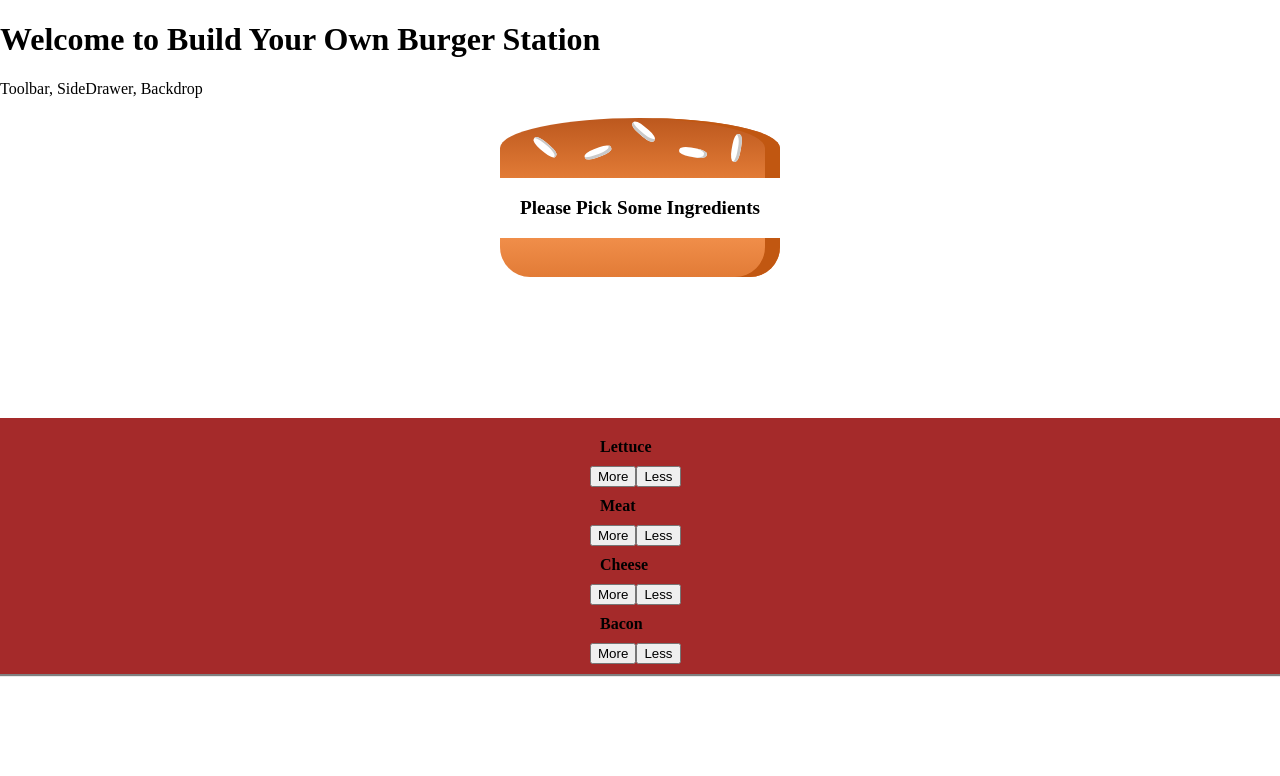
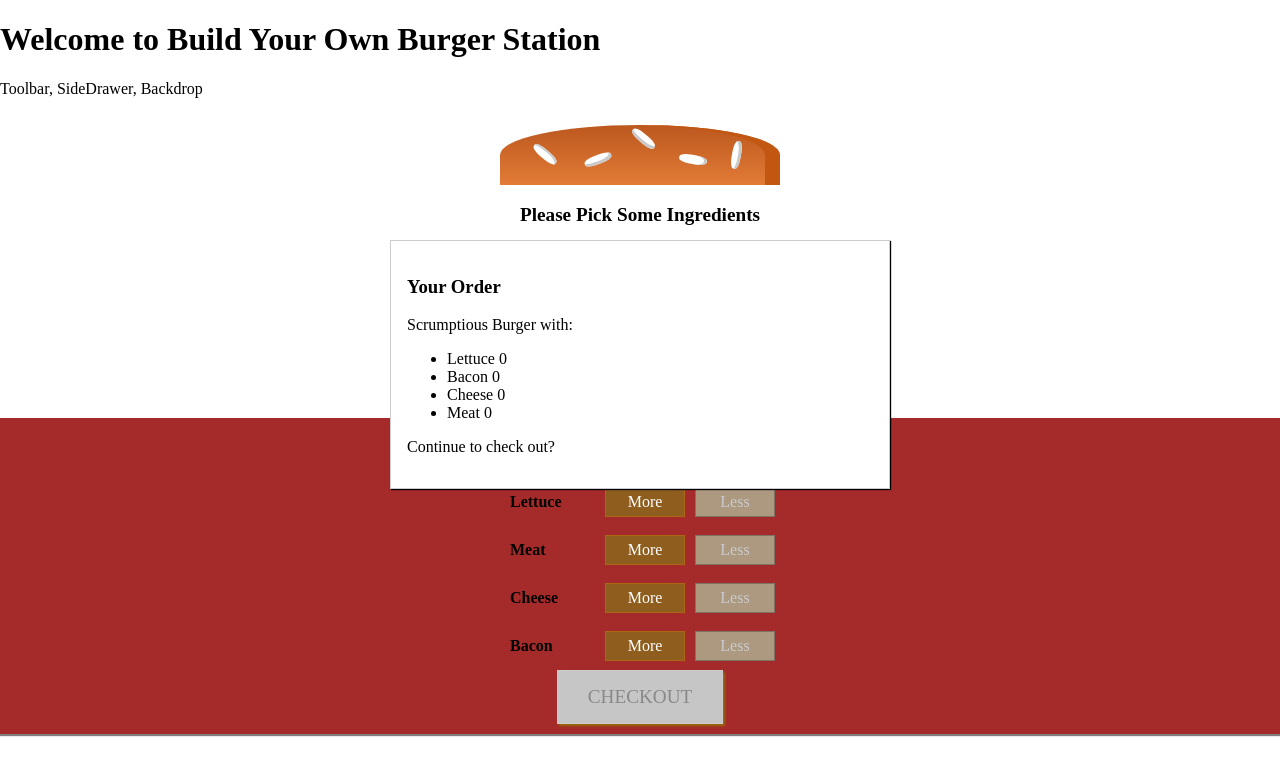
Before and after one commit to AndyMMunro/Burger.io, a React (Create React App) app: page / in a window 1280 px wide. Shown: the top 776 px of the page. Built offline with nearby package versions, Linux system fonts and the light colour scheme; a web font is replaced by a local one.

Commit message:
check out button with disable ability and order summary added

```diff
--- a/src/components/Burger/BuildControls/BuildControl/BuildControl.js
+++ b/src/components/Burger/BuildControls/BuildControl/BuildControl.js
@@ -3,10 +3,17 @@
 
 const buildControls =(props) =>(
 
-  <div className={classes.BuildControls} >
+  <div className={classes.BuildControl} >
     <div className={classes.Label} >{props.label}</div>
-    <button className={classes.More} onClick={props.addIngredientHandler} >More</button>
-    <button className={classes.Less} onClick={props.removeIngredientHandler}>Less</button>
+    <button
+      className={classes.More}
+      onClick={props.addIngredientHandler} >More
+    </button>
+    <button
+      className={classes.Less}
+      onClick={props.removeIngredientHandler}
+      disabled={props.disabled}>Less
+    </button>
   </div>
 
 );
--- a/src/components/Burger/BuildControls/BuildControls.js
+++ b/src/components/Burger/BuildControls/BuildControls.js
@@ -1,5 +1,6 @@
 import React from 'react';
-import classes from './BuildControls.module.css'
+import classes from './BuildControls.module.css';
+
 import BuildControl from './BuildControl/BuildControl';
 
 const controls = [
@@ -11,6 +12,7 @@
 
 const buildControls = (props) =>(
   <div className={classes.BuildControls}>
+    <p>Current Price: <strong>${props.totalPrice.toFixed(2)}</strong> </p>
 
     {controls.map(control =>(
       <BuildControl
@@ -18,9 +20,16 @@
         label={control.label}
         addIngredientHandler={()=> props.addIngredientHandler(control.type)}
         removeIngredientHandler={()=> props.removeIngredientHandler(control.type)}
-        disabledInfo ={props.disabledInfo}
+        disabled ={props.disabledInfo[control.type]}
         />
     ))}
+
+    <button
+    className={classes.OrderButton}
+    disabled={!props.purchasable}
+    onClick={props.purchaseHandler}
+    >
+      CHECKOUT</button>
 
   </div>
 );
--- a/src/components/Burger/BuildControls/BuildControls.module.css
+++ b/src/components/Burger/BuildControls/BuildControls.module.css
@@ -8,3 +8,45 @@
   margin: auto;
   padding: 10px 0;
 }
+
+
+.OrderButton {
+  background-color: #DAD735;
+  outline: none;
+  cursor: pointer;
+  border: 1px solid #966909;
+  color: #966909;
+  font-family: inherit;
+  font-size: 1.2em;
+  padding: 15px 30px;
+  box-shadow: 2px 2px 2px #966909;
+}
+
+.OrderButton:hover, .OrderButton:active {
+  background-color: #A0DB41;
+  border: 1px solid #966909;
+  color: #966909;
+}
+
+.OrderButton:disabled {
+  background-color: #C7C6C6;
+  cursor: not-allowed;
+  border: 1px solid #ccc;
+  color: #888888;
+}
+
+.OrderButton:not(:disabled) {
+  animation: enable 0.3s linear;
+}
+
+@keyframes enable {
+  0% {
+      transform: scale(1);
+  }
+  60% {
+      transform: scale(1.1);
+  }
+  100% {
+      transform: scale(1);
+  }
+}
--- a/src/components/Burger/Burger.module.css
+++ b/src/components/Burger/Burger.module.css
@@ -2,7 +2,7 @@
   width: 100%;
   margin: auto;
   height: 250px;
-  /* overflow: scroll; */
+  overflow: scroll;
   text-align: center;
   font-weight: bold;
   font-size: 1.2rem;
--- /dev/null
+++ b/src/components/OrderSummary/Ordersummary.js
@@ -0,0 +1,31 @@
+import React from 'react';
+import Aux from '../../hoc/Auxiliary';
+
+
+const orderSummary = (props) => {
+
+  const ingredientSummary = Object.keys(props.ingredients)
+        .map(ingKey => {
+          // rapping in the span capitalizes the key name
+          return(
+            <li key={ingKey}>
+              <span style={{textTransform: 'capitalize' }}> {ingKey} </span>
+              {props.ingredients[ingKey]}
+            </li>
+          )
+        });
+
+  return(
+    <Aux>
+      <h3>Your Order </h3>
+      <p>Scrumptious Burger with:</p>
+      <ul>
+        {ingredientSummary}
+      </ul>
+      <p>Continue to check out?</p>
+    </Aux>
+
+  )
+};
+
+export default orderSummary;
--- /dev/null
+++ b/src/components/UI/Modal/Modal.js
@@ -0,0 +1,11 @@
+import React from 'react';
+import classes from './Modal.module.css';
+
+const modal = (props) => (
+  <div className={classes.Modal} >
+    {props.children}
+  </div>
+
+);
+
+export default modal;
--- /dev/null
+++ b/src/components/UI/Modal/Modal.module.css
@@ -0,0 +1,20 @@
+.Modal {
+  position: fixed;
+  z-index: 500;
+  background-color: white;
+  width: 70%;
+  border: 1px solid #ccc;
+  box-shadow: 1px 1px 1px black;
+  padding: 16px;
+  left: 15%;
+  top: 30%;
+  box-sizing: border-box;
+  transition: all 0.3s ease-out;
+}
+
+@media (min-width: 600px) {
+  .Modal {
+      width: 500px;
+      left: calc(50% - 250px);
+  }
+}
--- a/src/containers/BurgerBuilder/BurgerBuilder.js
+++ b/src/containers/BurgerBuilder/BurgerBuilder.js
@@ -2,6 +2,8 @@
 import Aux from '../../hoc/Auxiliary';
 import Burger from '../../components/Burger/Burger';
 import BuildControls from '../../components/Burger/BuildControls/BuildControls';
+import Modal from '../../components/UI/Modal/Modal';
+import OrderSummary from '../../components/OrderSummary/Ordersummary';
 
 const INGREDIENT_PRICES = {
   lettuce: .5,
@@ -22,7 +24,23 @@
       cheese: 0,
       meat: 0
     },
-    totalPrice: 5
+    totalPrice: 5,
+    purchasable: false,
+    purchasing: false
+
+  }
+
+  updatePurchaseState(ingredients){
+    // copying the ingredients object then transmuting it into an Array
+    // with the object function then mapping through it to get the values
+    const sum = Object.keys(ingredients)
+      .map(ingKey => {
+        return ingredients[ingKey]
+      })
+      .reduce((sum, el) => {
+        return sum + el;
+      } ,0)
+      this.setState({purchasable: sum > 0})
   }
 
   addIngredientHandler =(type) => {
@@ -36,6 +54,7 @@
     const oldPrice = this.state.totalPrice;
     const newPrice = oldPrice + priceAddition;
     this.setState({totalPrice: newPrice, ingredients: updatedIngredients})
+    this.updatePurchaseState(updatedIngredients);
   };
 
   removeIngredientHandler = (type) =>{
@@ -52,23 +71,33 @@
     const oldPrice = this.state.totalPrice;
     const newPrice = oldPrice - priceDeduction;
     this.setState({totalPrice: newPrice, ingredients: updatedIngredients})
+    this.updatePurchaseState(updatedIngredients);
+  };
 
-  }
+  purchaseHandler = () => {
+    this.setState({purchasing: true})
+  };
 
   render(){
-    const disableInfo = {
+    const disabledInfo = {
       ...this.state.ingredients
     };
-    for(let key in disableInfo){
-      disableInfo[key] = disableInfo[key] <= 0
+    for(let key in disabledInfo){
+      disabledInfo[key] = disabledInfo[key] <= 0
     }
     return(
       <Aux>
+        <Modal>
+          <OrderSummary ingredients={this.state.ingredients} />
+        </Modal>
         <Burger ingredients={this.state.ingredients} />
         <BuildControls
-        addIngredientHandler={this.addIngredientHandler}
-        removeIngredientHandler={this.removeIngredientHandler}
-        disableInfo={disableInfo}
+            addIngredientHandler={this.addIngredientHandler}
+            removeIngredientHandler={this.removeIngredientHandler}
+            disabledInfo={disabledInfo}
+            totalPrice={this.state.totalPrice}
+            purchasable={this.state.purchasable}
+            purchaseHandler={this.purchaseHandler}
         />
       </Aux>
     );
```
Also changed, not shown: src/components/UI/Backdrop/Backdrop.js (added).
